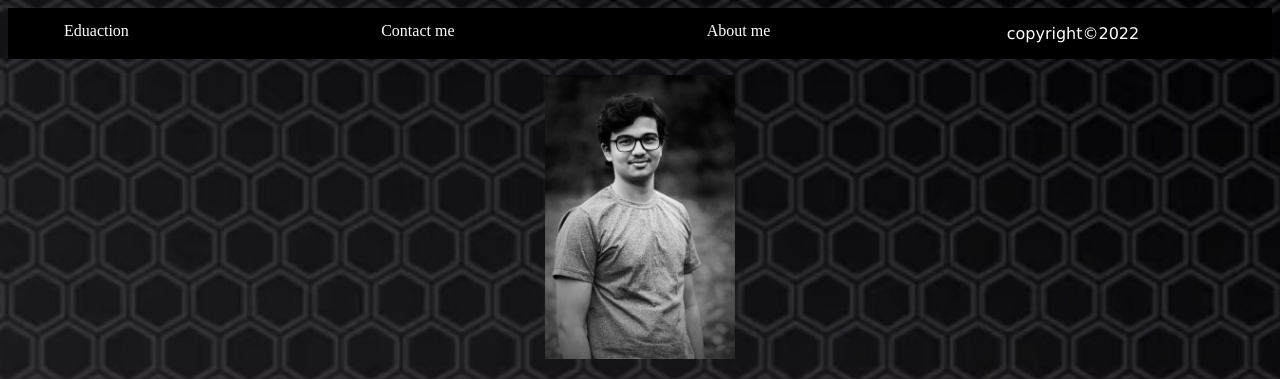
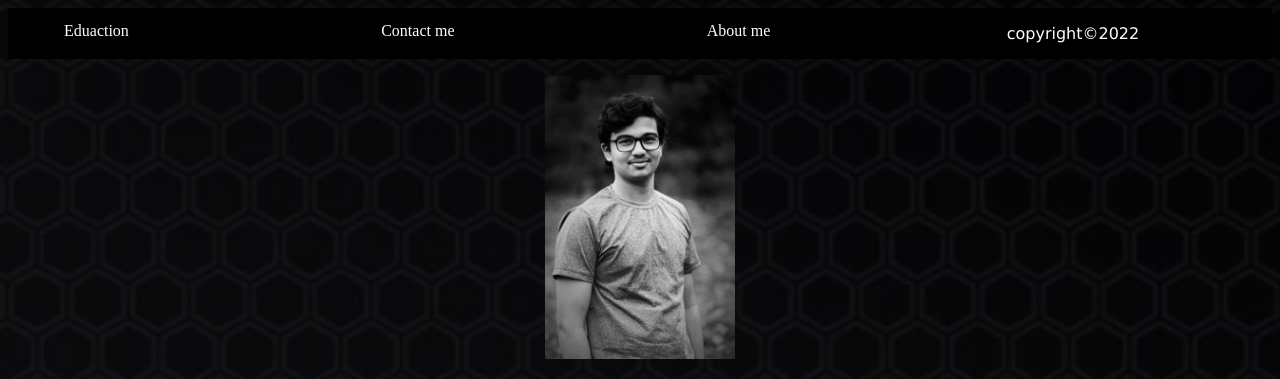
Before and after one commit to adithyacs07/portfolio, a plain HTML site: page personal site/index.html in a window 1280 px wide. Shown: the top 379 px of the page. Drawn offline with Linux system fonts and the light colour scheme.

Commit message:
Add files via upload

```diff
--- a/personal site/index.css
+++ b/personal site/index.css
@@ -1,9 +1,12 @@
  body {
      /* background-color: #000000;
      background-repeat: repeat; */
-     background-image: url(/image/Screenshot\ 2022-10-20\ 183915.jpg);
+     background-image: url(/image/backgroung.jpg);
      background-repeat: no-repeat;
      background-size: cover;
+     position: relative;
+     min-height: 500px;
+     isolation: isolate;
  }
 
  h1 {
--- a/personal site/index.html
+++ b/personal site/index.html
@@ -8,6 +8,7 @@
     <link rel="stylesheet" href="index.css">
   </head>
   <body>
+    <div class="bg-img">
     <ul>
       <li><a href="eduaction.html" id="adi">Eduaction</a></li>
       <li><a href="contact.html">Contact me</a></li>
@@ -48,4 +49,5 @@
     <br>
     <h3><a href="#adi">Back_to_Top</a></h3>
   </body>
+  </div>
 </html>
```
Also changed, not shown: personal site/image/backgroung.jpg (added).
